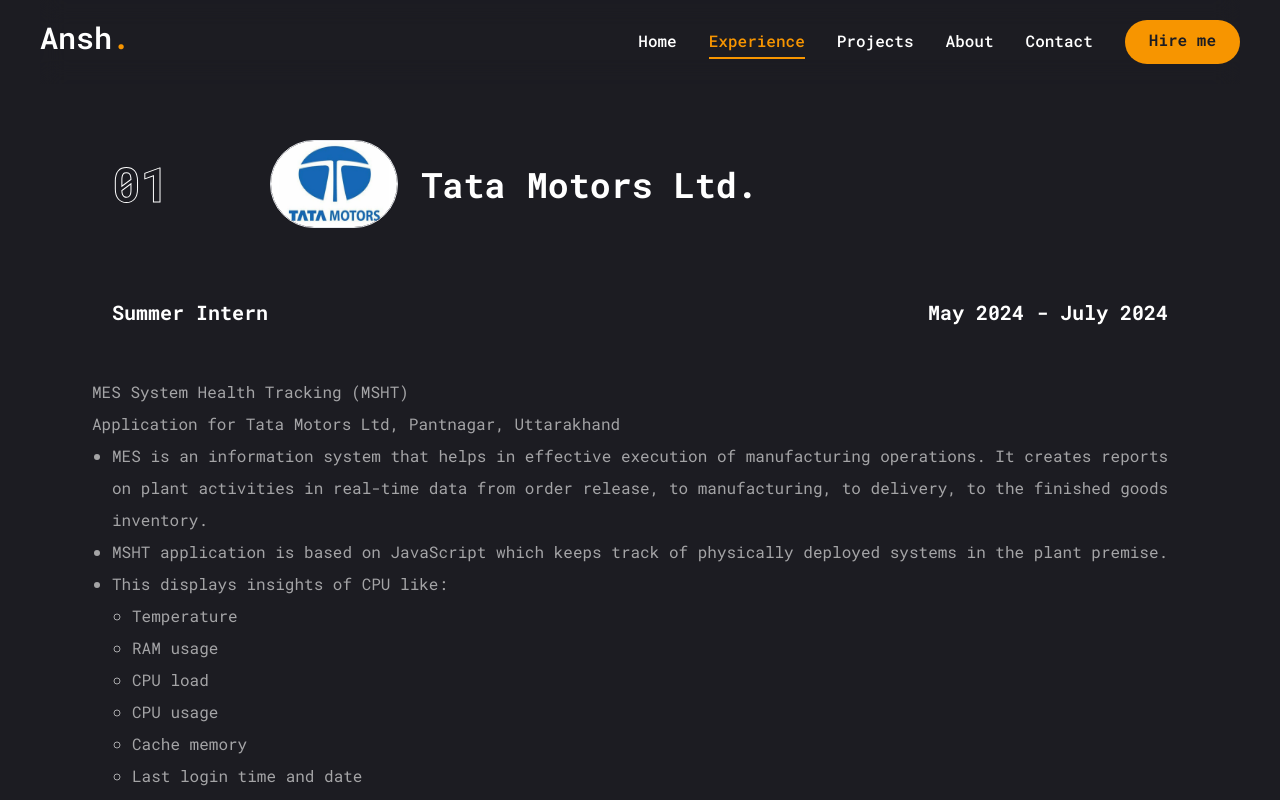
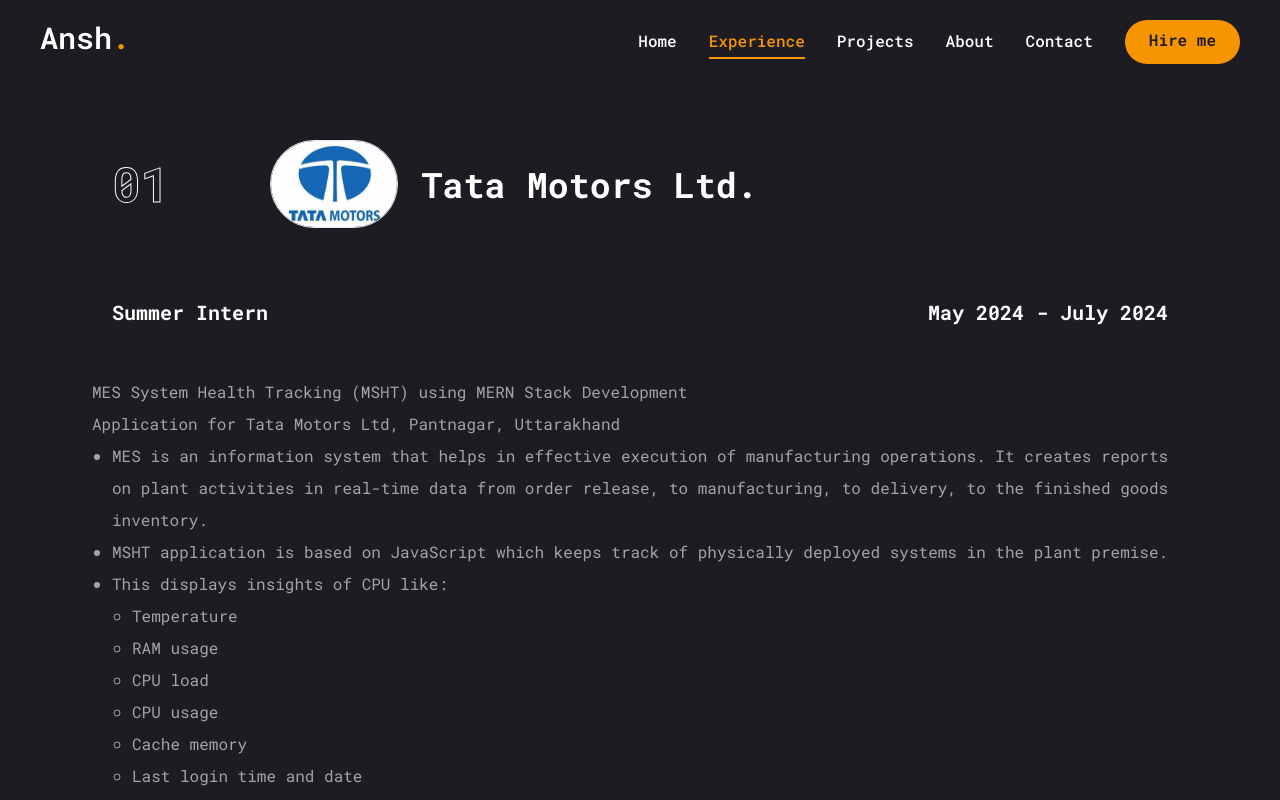
Before and after one commit to Annssh/Ansh_Portfolio, a Next.js app: page /experience in a window 1280 px wide. Shown: the top 800 px of the page. Built offline with nearby package versions, Linux system fonts and the light colour scheme.

Commit message:
Update page.jsx

```diff
--- a/app/experience/page.jsx
+++ b/app/experience/page.jsx
@@ -12,7 +12,7 @@
     address: "Pantnagar, Uttarakhand, India",
     description: (
       <div style={{ padding: "20px" }}>
-        <h2>MES System Health Tracking (MSHT)</h2>
+        <h2>MES System Health Tracking (MSHT) using MERN Stack Development</h2>
         <p>Application for Tata Motors Ltd, Pantnagar, Uttarakhand</p>
         <ul style={{ listStyleType: "disc", marginLeft: "20px" }}>
           <li>
```
